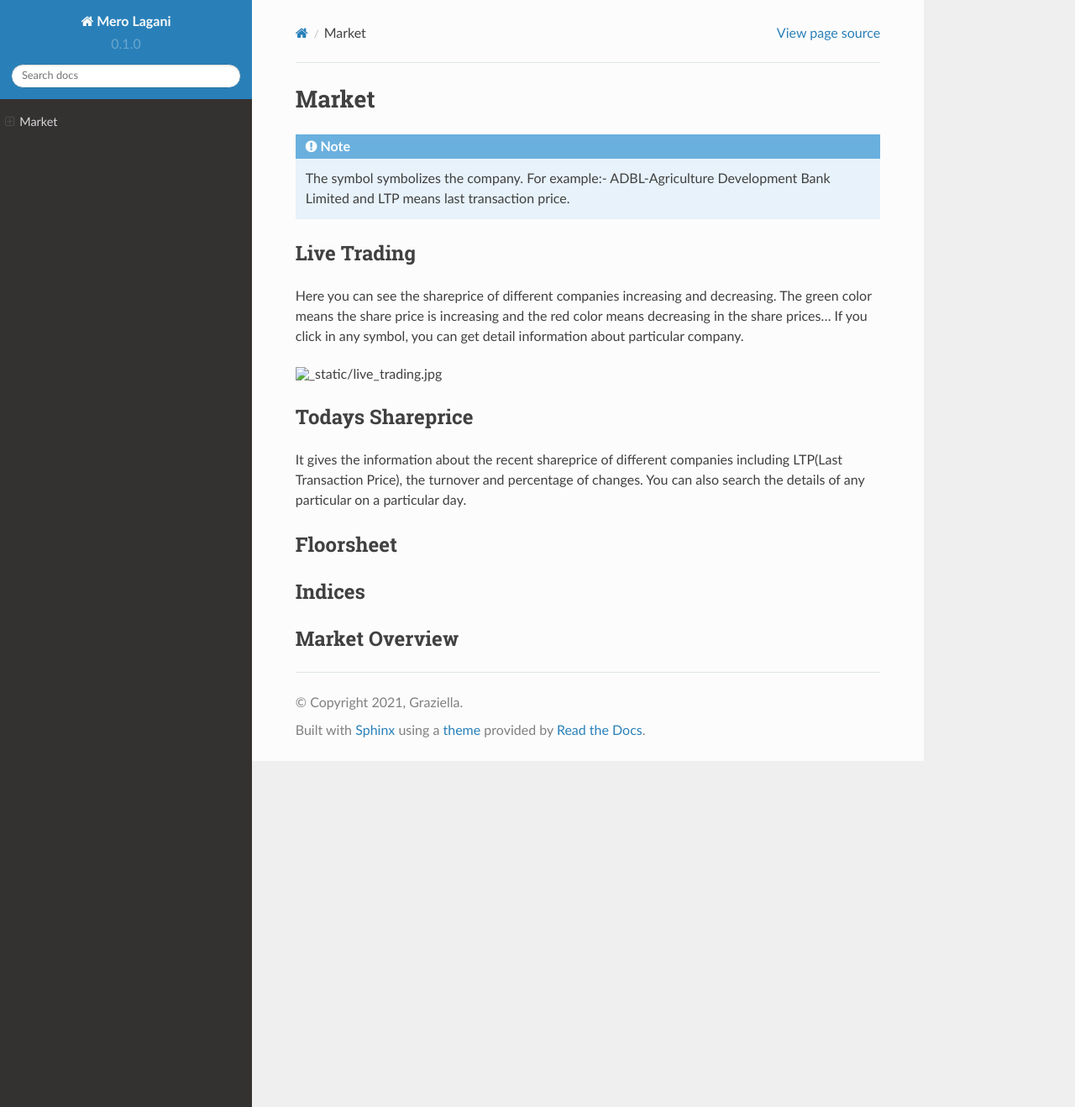
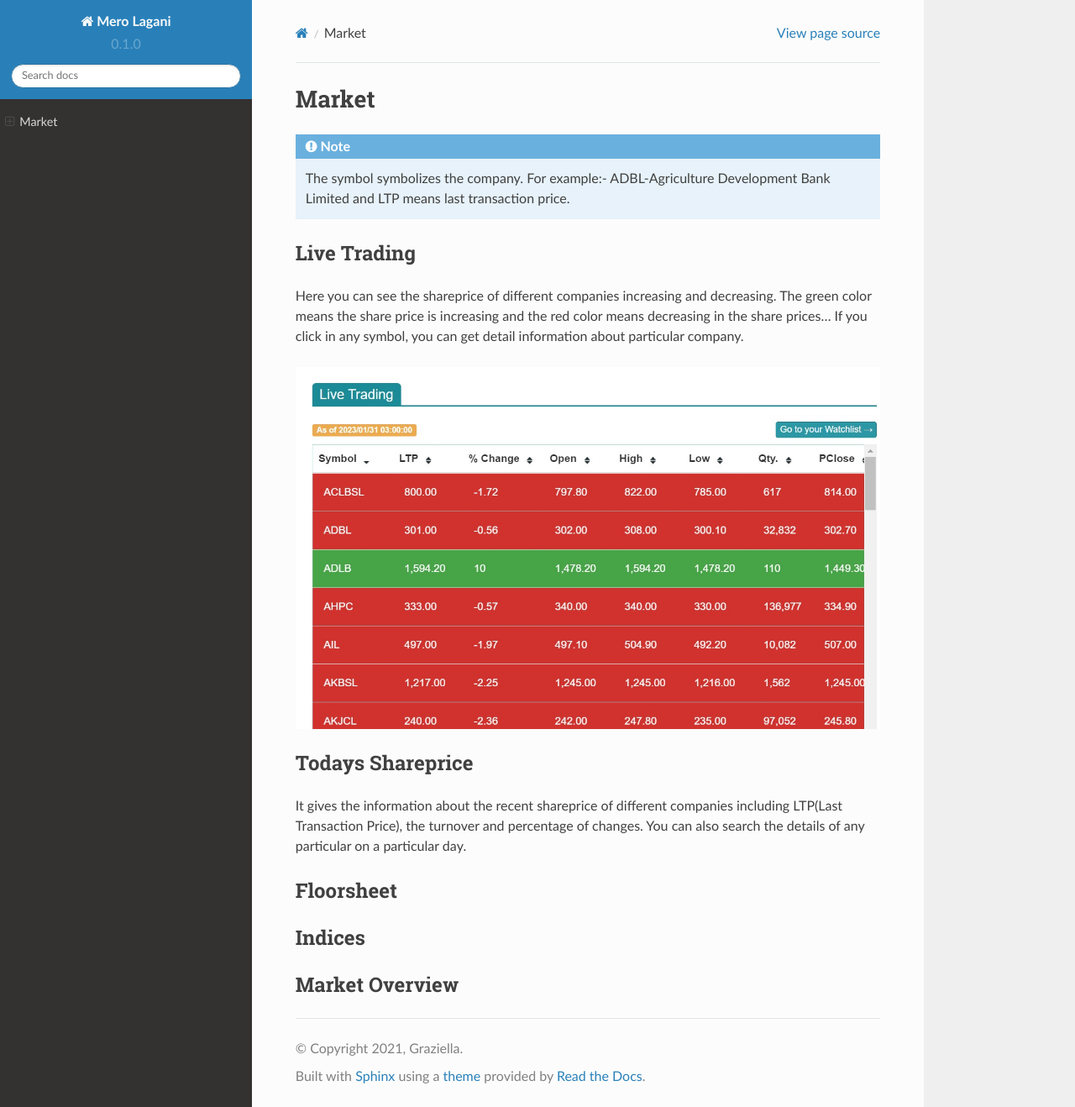
Before and after one commit to Aamosh12/Project, a Sphinx documentation site: the page built from docs/source/market.rst, in a window 1280 px wide and 1318 px high. Shown: the whole window at 84% size. Built offline with Sphinx 7.4.7 and the Read the Docs theme 2.0.0, drawn with Linux system fonts in a browser that asks for light colours.

Commit message:
image address changed

```diff
--- a/docs/source/market.rst
+++ b/docs/source/market.rst
@@ -9,7 +9,7 @@ Here you can see the shareprice of different companies increasing and decreasing
 The green color means the share price is increasing and the red color means decreasing in the share prices...
 If you click in any symbol, you can get detail information about particular company.
 
-.. image:: _static/live_trading.jpg
+.. image:: live_trading.jpg
 
 Todays Shareprice
 -----------------
```
